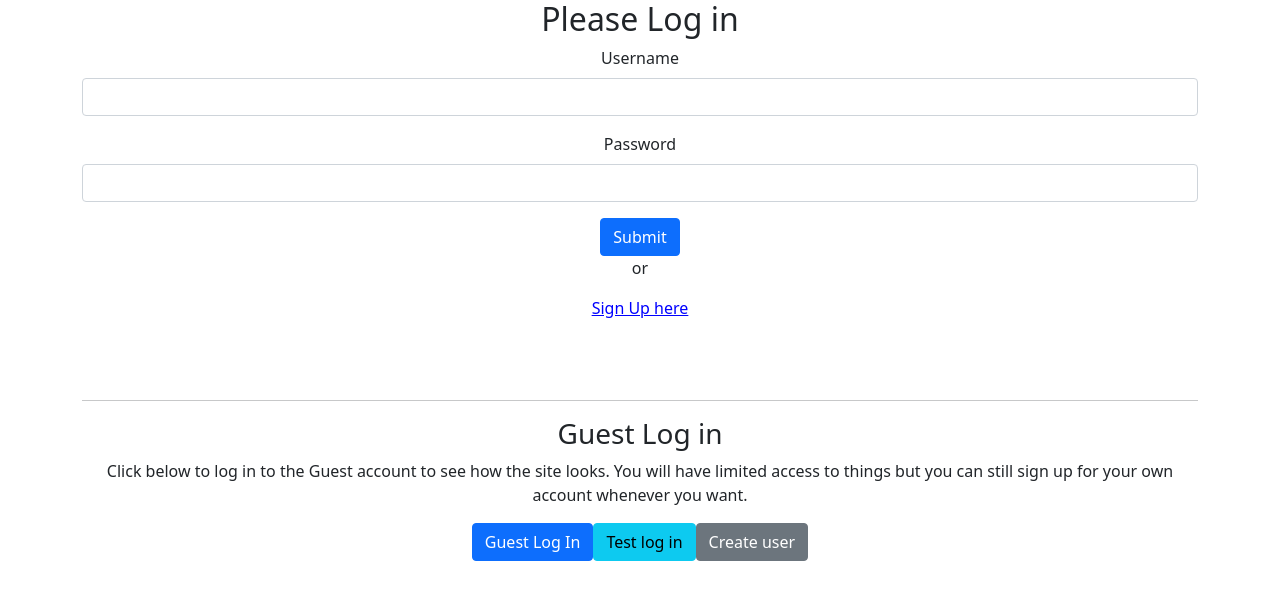
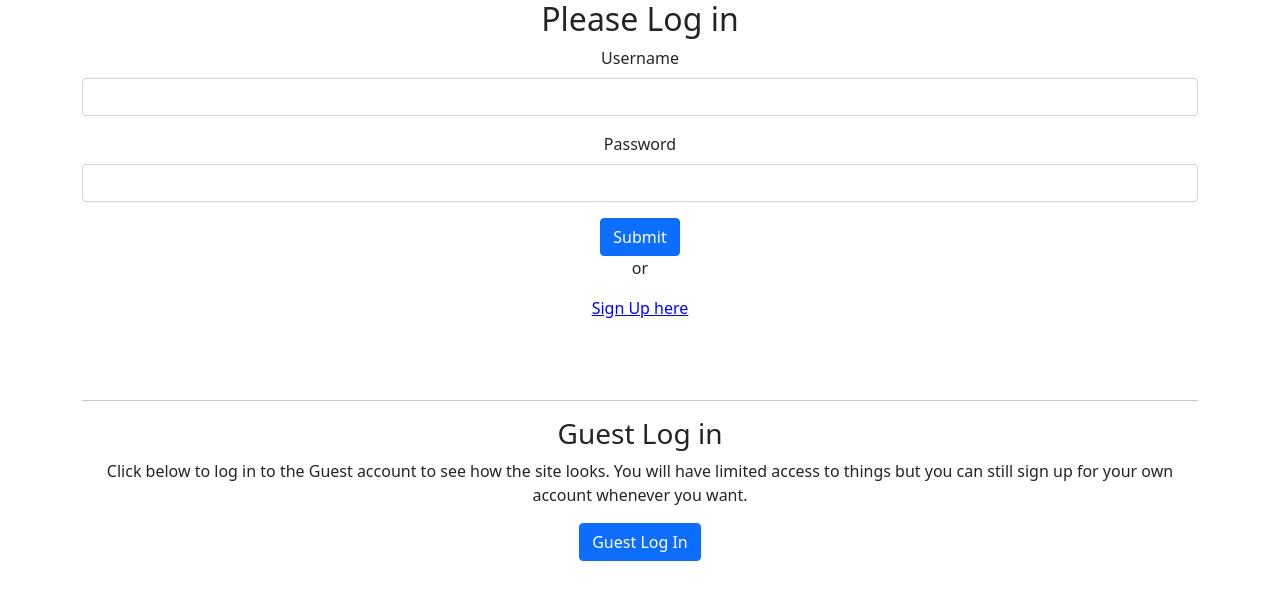
Before and after one commit to KP-90/fakebook, a React (Create React App) app: page / in a window 1280 px wide. Shown: the top 600 px of the page. Built offline with nearby package versions, Linux system fonts and the light colour scheme.

Commit message:
removing console.logs"

```diff
--- a/src/components/postFiles/Comment.js
+++ b/src/components/postFiles/Comment.js
@@ -25,7 +25,6 @@ const Comment = (props) => {
         let editForm = parentElement.querySelector(".EditForm")
         let commentText = parentElement.querySelector("#cardText")
         let textBoxEditor = parentElement.querySelector(".editBox")
-        console.log(textBoxEditor.value)
         fetch(`${process.env.REACT_APP_BASE_URL}/comments/edit/${comment._id}`, {
             method: 'post',
             mode: 'cors',
--- a/src/components/postFiles/Comments.js
+++ b/src/components/postFiles/Comments.js
@@ -29,7 +29,6 @@ const Comments = ({id}) => {
         })
         .then(response => {
             if(response.ok) {
-                console.log("OK 200")
                 setChange(!change)
             }
         })
--- a/src/components/postFiles/EditPost.js
+++ b/src/components/postFiles/EditPost.js
@@ -28,7 +28,6 @@ const EditPost = (props) => {
             })
         })
         .then(response => {
-            console.log(response)
             if(response.ok) {
                 handleClose()
                 props.setChange(!props.stateChange)
--- a/src/components/postFiles/Post.js
+++ b/src/components/postFiles/Post.js
@@ -27,7 +27,7 @@ const Post = (props) => {
                 mode: 'cors'})
             .then(response => {
                 if(!response.ok) {
-                    console.log(response)
+                    return
                 }
                 props.setChange(!props.stateChange)
             })
--- a/src/components/userFiles/FriendsPending.js
+++ b/src/components/userFiles/FriendsPending.js
@@ -54,21 +54,18 @@ const FriendsPending = ({stateChange, setChange}) => {
                 )
                 .then(response => response.json())
                 .then(data => {
-                    console.log("OK :", data)
+
                 })
             }
         ], function(err, result) {
-            if(err) {console.log(err)}
             setChange(!stateChange)
         })
     }
 
 
     const declineFriend = (e) => {
-        console.log("DECLINE")
         // Remove friends id from the current user pending list
         let index = e.target.parentNode.id
-        console.log(index)
         let pending_list = [...currentUser.pending_friends]
         pending_list.splice(index, 1)
         fetch(`${process.env.REACT_APP_BASE_URL}/user/update/${currentUser._id}`, {method: 'post', mode: 'cors',
@@ -80,7 +77,6 @@ const FriendsPending = ({stateChange, setChange}) => {
         )
         .then(response => {
             if(response.ok) {
-                console.log("RESPONSE OK")
                 setChange(!stateChange)
             }
         })
--- a/src/components/userFiles/Login.js
+++ b/src/components/userFiles/Login.js
@@ -27,9 +27,7 @@ const  Login = ({setToken}) => {
         })
         .then(response => response.json())
         .then(data => {
-            console.log(data)
             if(data.token) {
-                console.log(data)
                 dispatch(changeToken(data))
                 setToken(data)
             }
@@ -41,8 +39,6 @@ const  Login = ({setToken}) => {
 
     // Guest log on. import './App.css';
     const handleGuest = (e) => {
-        console.log("Logging in guest...")
-        console.log("Calling upon : https://stark-falls-82245.herokuapp.com")
         e.preventDefault()
         fetch(`${process.env.REACT_APP_BASE_URL}/login`, {
             method: "POST",
@@ -62,28 +58,7 @@ const  Login = ({setToken}) => {
         })
     }
 
-    const handleTest = (e) => {
-        console.log("Logging in guest...")
-        e.preventDefault()
-        fetch(`${process.env.REACT_APP_BASE_URL}/login`, {
-            method: "POST",
-            mode: 'cors',
-            credentials: 'include',
-            headers: {'Content-Type': 'application/json', 'Access-Control-Allow-Origin' : '*',},
-            body: JSON.stringify({
-                username: "test",
-                password: "testing"
-            })
-        })
-        .then(response => response.json())
-        .then(data => {
-            if(data.token) {
-                dispatch(changeToken(data))
-                setToken(data)
-            }
-        })
-    }
-
+    // used to quickly create a new user - Currently not in use
     const handleCreate = (e) => {
         let first = 'test1'
         let last = ''
@@ -105,7 +80,6 @@ const  Login = ({setToken}) => {
         })
             .then(response => response.json())
             .then(data => {
-                console.log("DATA: ", data)
                 if(!data.ok) {
                     console.log("ERRORS IN SIGNUP")
                 }
@@ -117,7 +91,6 @@ const  Login = ({setToken}) => {
 
     const Errors = () => {
         if(errors && errors.length > 1) {
-            console.log("Error function: ", errors)
             return(
             <div>
                 {errors.map((err) => {
@@ -164,8 +137,6 @@ const  Login = ({setToken}) => {
                     sign up for your own account whenever you want.
                 </p>
                 <Button varient='primary' onClick={handleGuest}>Guest Log In</Button>
-                <Button variant='info' onClick={handleTest}>Test log in</Button>
-                <Button variant='secondary' onClick={handleCreate}>Create user</Button>
             </div>
         </div>
 
--- a/src/components/userFiles/Signup.js
+++ b/src/components/userFiles/Signup.js
@@ -13,10 +13,8 @@ const Signup = () => {
     const handleClose = () => setShow(false);
     const handleShow = () => setShow(true);
     const handleSubmit = (e) => {
-        console.log("CLICK")
         const form = e.currentTarget
         if(form.checkValidity() === false) {
-            console.log("VALIDATION FAIL")
             e.preventDefault();
             e.stopPropagation();
         }
@@ -42,7 +40,6 @@ const Signup = () => {
         })
             .then(response => response.json())
             .then(data => {
-                console.log("DATA: ", data)
                 if(!data.ok) {
                     console.log("ERRORS IN SIGNUP")
                     setErrors(data)
@@ -57,7 +54,6 @@ const Signup = () => {
 
     const Errors = () => {
         if(errors) {
-            console.log("Error function: ", errors.errors)
             return(
             <div>
                 {errors.errors.map((err) => {
--- a/src/components/userFiles/SingleUserInfo.js
+++ b/src/components/userFiles/SingleUserInfo.js
@@ -90,7 +90,7 @@ const SingleUser = (props) => {
                     })
                     .then(response => response.json())
                     .then(data => {
-                        console.log("OK :", data)
+
                     })
                 }
             ], function(err, result) {
@@ -143,7 +143,6 @@ const SingleUser = (props) => {
 
             if (selfIndex !== null ) {
                 currentUserFriends.splice(selfIndex, 1)
-                console.log("SPLIVE>>>?," , currentUserFriends)
             }
         }
         async.parallel([
@@ -157,7 +156,7 @@ const SingleUser = (props) => {
                 })
                 .then(response => response.json())
                 .then(data => {
-                    console.log("data1: ", data)
+
                 })
             },
 
@@ -172,7 +171,6 @@ const SingleUser = (props) => {
                 )
                 .then(response => response.json())
                 .then(data => {
-                    console.log("data2: ", data)
                     dispatch(changeUser(data.info))
                 })
             }
```
